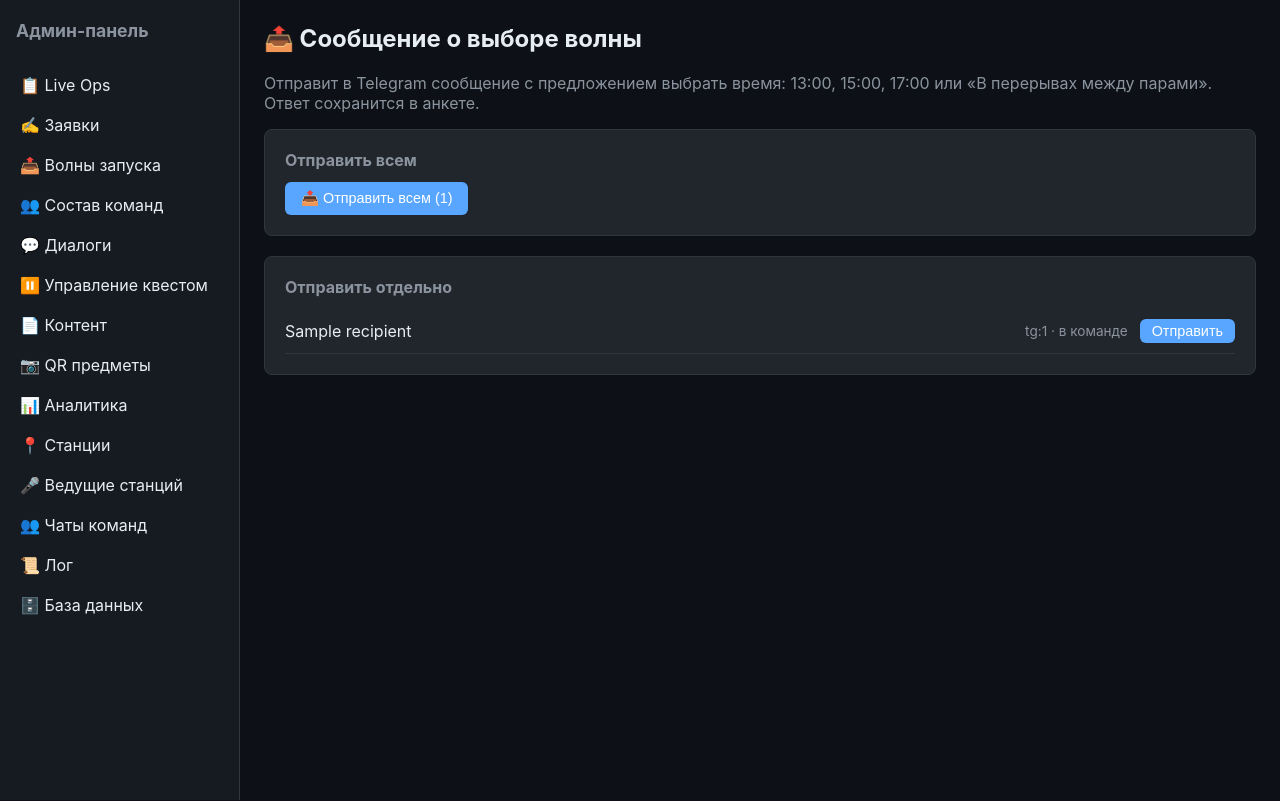
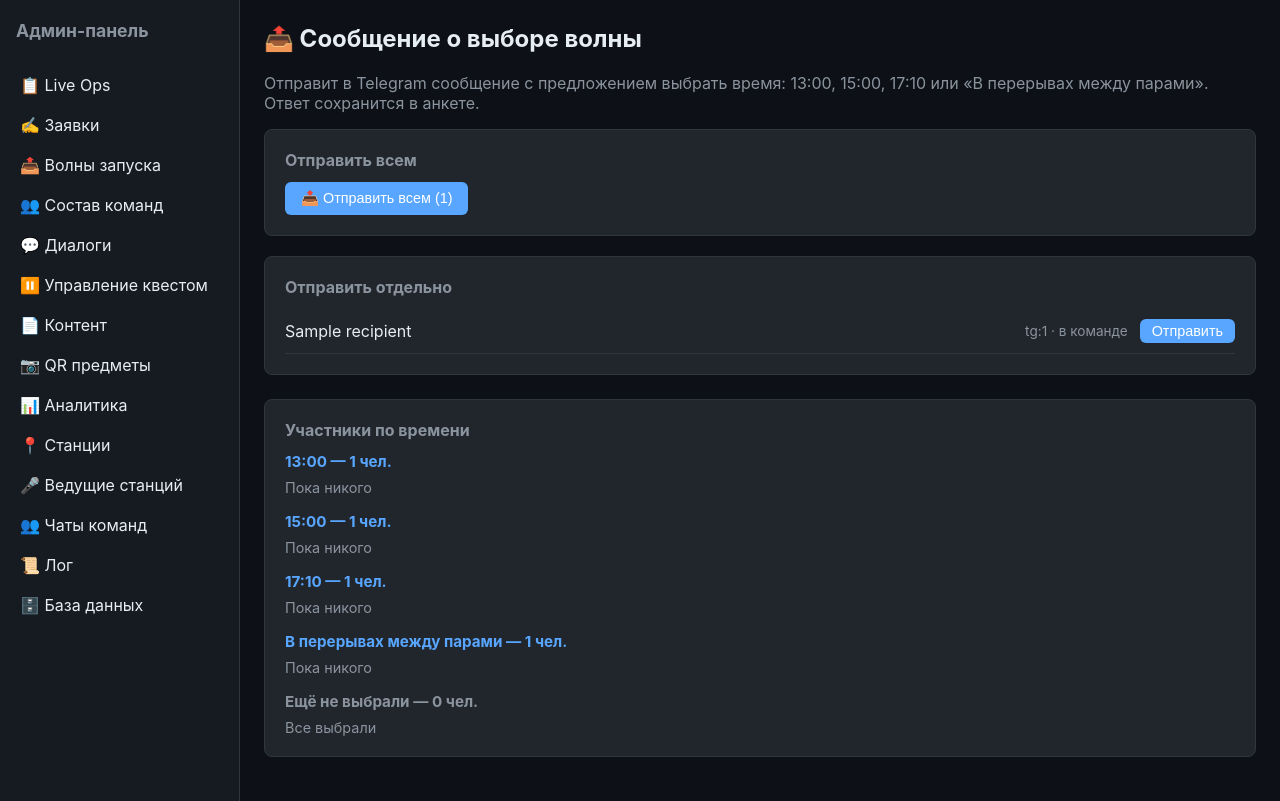
Before and after one commit to IprokK/BotNewDD, a FastAPI app: template app/templates/admin/send_wave_message.html in a window 1280 px wide. Run offline with FastAPI, Linux system fonts and the light colour scheme; the template is opened without the code that fills it: most values are stand-ins (such as "Sample title", 1, 10 or a date in 2020); some libraries are stand-ins or nearby versions.

Commit message:
New messag - fixed

```diff
--- a/app/templates/admin/send_wave_message.html
+++ b/app/templates/admin/send_wave_message.html
@@ -2,7 +2,7 @@
 {% block title %}Волны запуска{% endblock %}
 {% block content %}
 <h2>📤 Сообщение о выборе волны</h2>
-<p style="color:var(--admin-muted);">Отправит в Telegram сообщение с предложением выбрать время: 13:00, 15:00, 17:00 или «В перерывах между парами». Ответ сохранится в анкете.</p>
+<p style="color:var(--admin-muted);">Отправит в Telegram сообщение с предложением выбрать время: 13:00, 15:00, 17:10 или «В перерывах между парами». Ответ сохранится в анкете.</p>
 
 {% if request.query_params.get('sent') == 'ok' %}
 <div style="padding:12px;background:var(--admin-success);color:#fff;border-radius:8px;margin-bottom:16px;">✅ Сообщение отправлено</div>
@@ -35,4 +35,30 @@
     {% endfor %}
 </div>
 
+<div class="card" style="margin-top:24px;">
+    <h3>Участники по времени</h3>
+    {% for slot in ["13:00", "15:00", "17:10", "В перерывах между парами"] %}
+    <div style="margin-bottom:16px;">
+        <h4 style="margin:0 0 8px;font-size:0.95rem;color:var(--admin-accent);">{{ slot }} — {{ by_wave[slot]|length }} чел.</h4>
+        {% if by_wave[slot] %}
+        <ul style="margin:0;padding-left:20px;color:var(--admin-text);">
+            {% for p in by_wave[slot] %}<li>{{ p.name }}</li>{% endfor %}
+        </ul>
+        {% else %}
+        <p style="margin:0;color:var(--admin-muted);font-size:0.9rem;">Пока никого</p>
+        {% endif %}
+    </div>
+    {% endfor %}
+    <div style="margin-bottom:0;">
+        <h4 style="margin:0 0 8px;font-size:0.95rem;color:var(--admin-muted);">Ещё не выбрали — {{ by_wave.no_choice|length }} чел.</h4>
+        {% if by_wave.no_choice %}
+        <ul style="margin:0;padding-left:20px;color:var(--admin-text);">
+            {% for p in by_wave.no_choice %}<li>{{ p.name }}</li>{% endfor %}
+        </ul>
+        {% else %}
+        <p style="margin:0;color:var(--admin-muted);font-size:0.9rem;">Все выбрали</p>
+        {% endif %}
+    </div>
+</div>
+
 {% endblock %}
```
Also changed, not shown: app/routes/admin_routes.py (+31 -1 lines).
